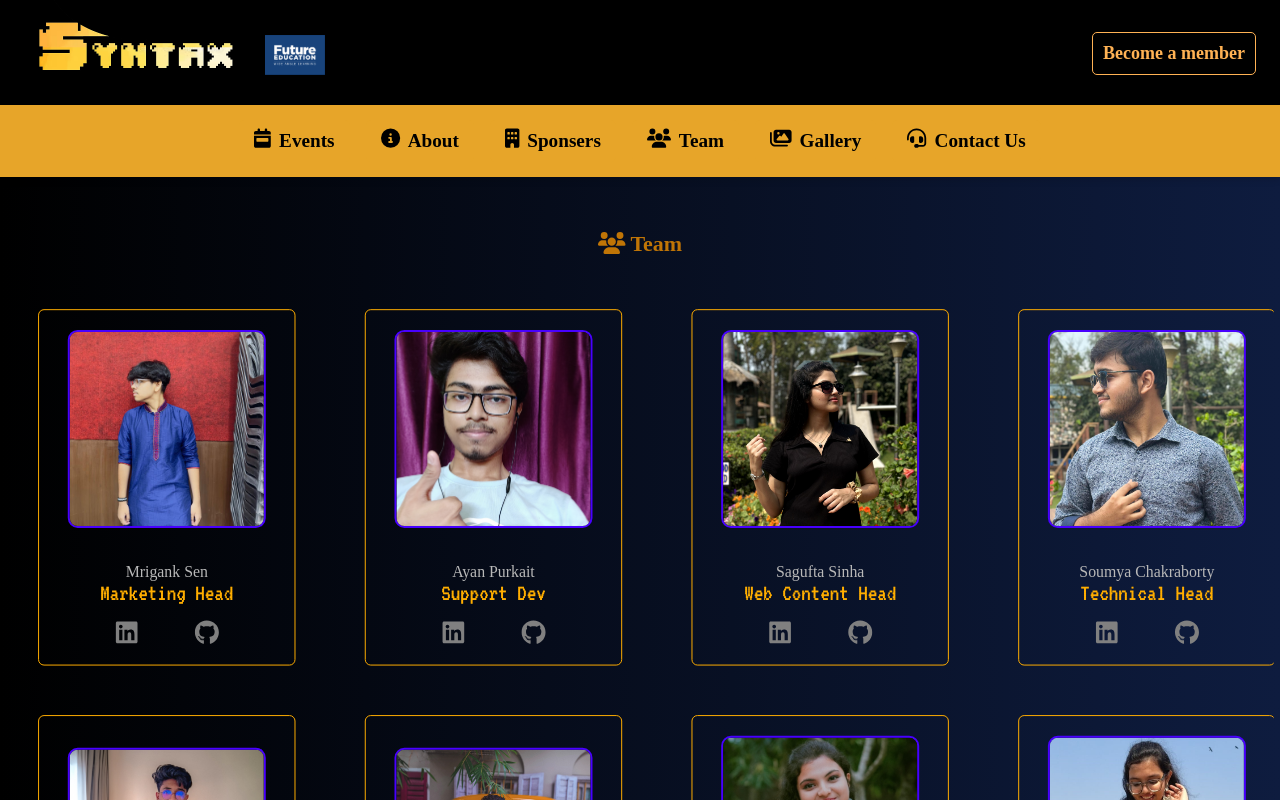
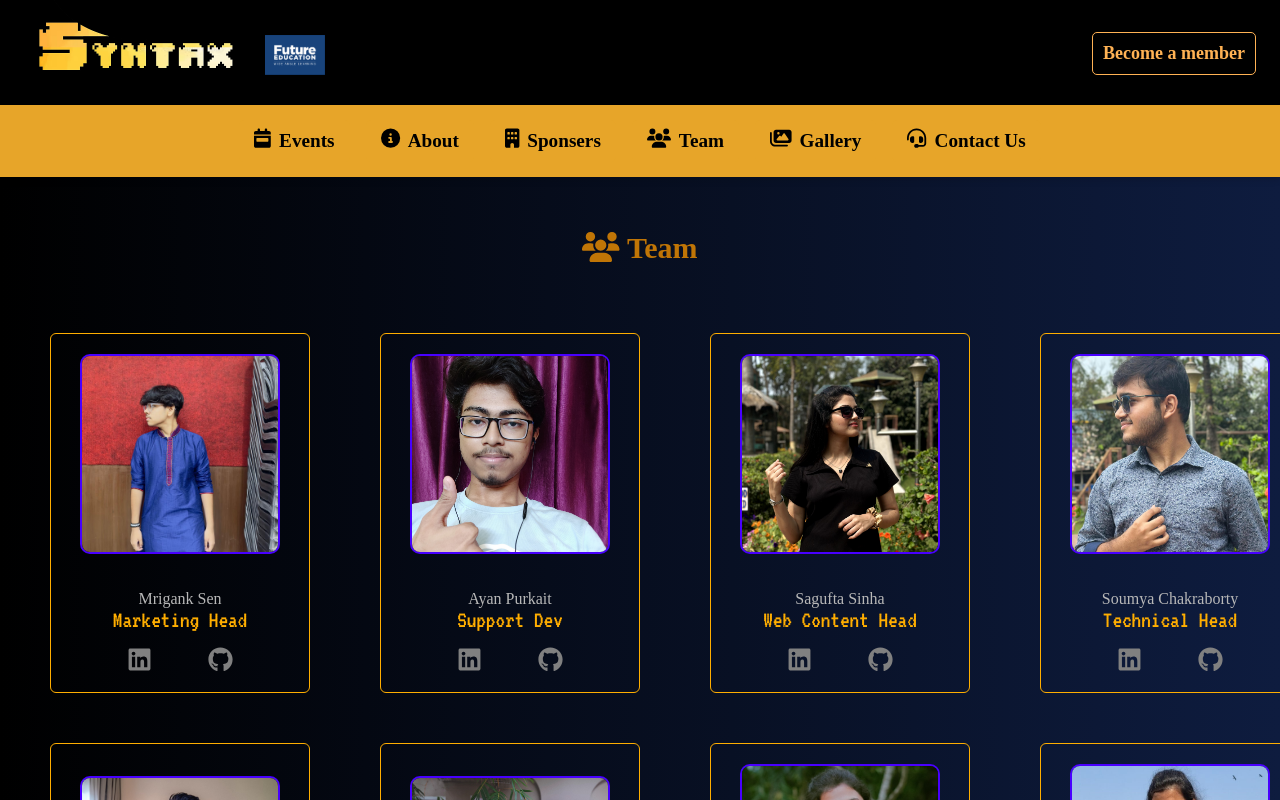
Before and after one commit to SoumyaOk4-4/Syntax-FIEM, a React (Create React App) app: page /team in a window 1280 px wide. Shown: the top 800 px of the page. Built offline with nearby package versions, Linux system fonts and the light colour scheme; a web font is replaced by a local one.

Commit message:
added responsive design till 2k monitor (needs refining still)

```diff
--- a/src/App.css
+++ b/src/App.css
@@ -364,7 +364,48 @@ nav .menu span {
 }
 
 /* Responsive Design */
-@media (max-width: 1460px) {
+@media (max-width: 2090px) {
+  .did-you-know {
+    font-size: 30px !important;
+  }
+
+  .team {
+    width: 70% !important;
+    gap: 30px !important;
+  }
+
+  .team-member {
+    margin: 0 auto;
+    width: fit-content;
+  }
+}
+
+@media (max-width: 1820px) {
+  .team {
+    width: 80% !important;
+    gap: 30px !important;
+  }
+
+  .team-member {
+    margin: 0 auto;
+    width: fit-content;
+  }
+}
+
+@media (max-width: 1665px) {
+  .team {
+    width: 90% !important;
+    gap: 30px !important;
+  }
+
+  .team-member {
+    margin: 0 auto;
+    width: fit-content;
+  }
+}
+
+
+@media (max-width: 1465px) {
   .navbar {
     flex-direction: column;
     align-items: center;
@@ -396,11 +437,11 @@ nav .menu span {
   }
 
   h1 {
-    font-size: 22px;
+    font-size: 30px;
   }
 
   .did-you-know {
-    font-size: 16px;
+    font-size: 16px !important;
   }
 
   .web-content-container {
@@ -412,20 +453,12 @@ nav .menu span {
   }
 
   .team {
-    width: 100% !important;
-    transform: translateY(-40px) !important;
-
     gap: 30px !important;
   }
 
   .team-member {
     margin: 0 auto;
     width: fit-content;
-    transform: translateX(-18px);
-  }
-
-  .team-member:hover {
-    transform: scale(1.1) !important;
   }
 
   .socials {
@@ -471,10 +504,13 @@ nav .menu span {
     font-size: 1.2rem;
   }
 
+  h1 {
+    font-size: 30px;
+  }
+
   .team {
     width: 100% !important;
-    scale: 0.99;
-    transform: translateY(-20px) !important;
+    scale: 1;
 
     display: grid;
     grid-template-columns: repeat(4, 1fr) !important;
@@ -490,11 +526,6 @@ nav .menu span {
 
     margin: 0 auto;
     width: fit-content;
-    transform: translateX(-18px);
-  }
-
-  .team-member:hover {
-    transform: scale(1.1) !important;
   }
 
   .error-container {
@@ -615,10 +646,6 @@ nav .menu span {
     margin: 0 auto;
     width: fit-content;
     transform: translateX(5px);
-  }
-
-  .team-member:hover {
-    transform: scale(1.1) !important;
   }
 
   .contact-container {
@@ -813,10 +840,6 @@ nav .menu span {
     transform: translateX(-15px);
   }
 
-  .team-member:hover {
-    transform: scale(1.05) !important;
-  }
-
   .error-container {
     scale: 0.85 !important;
   }
@@ -880,10 +903,6 @@ nav .menu span {
     margin: 0 auto;
     width: fit-content;
     transform: translateX(5px);
-  }
-
-  .team-member:hover {
-    transform: scale(1.05) !important;
   }
 
   .web-content {
@@ -995,10 +1014,6 @@ nav .menu span {
     scale: 0.8 !important;
   }
 
-  .team-member:hover {
-    transform: scale(1.05) !important;
-  }
-
   .error-container {
     scale: 0.8 !important;
   }
@@ -1056,10 +1071,6 @@ nav .menu span {
 
   .fiem {
     transform: translateX(20px);
-  }
-
-  .team-member:hover {
-    transform: scale(1.05) !important;
   }
 
   .socials {
@@ -1191,10 +1202,6 @@ nav .menu span {
     width: fit-content;
   }
 
-  .team-member:hover {
-    transform: scale(1.05) !important;
-  }
-
   .socials {
     width: 50%;
   }
@@ -1301,7 +1308,7 @@ nav .menu span {
 }
 
 .team-member:hover {
-  transform: scale(1.1);
+  transform: scale(1.05);
   transition: all 0.2s ease-in-out;
   border: 2px solid rgb(255, 174, 0);
   box-shadow: 0px 4px 20px rgb(255, 174, 0);
```
